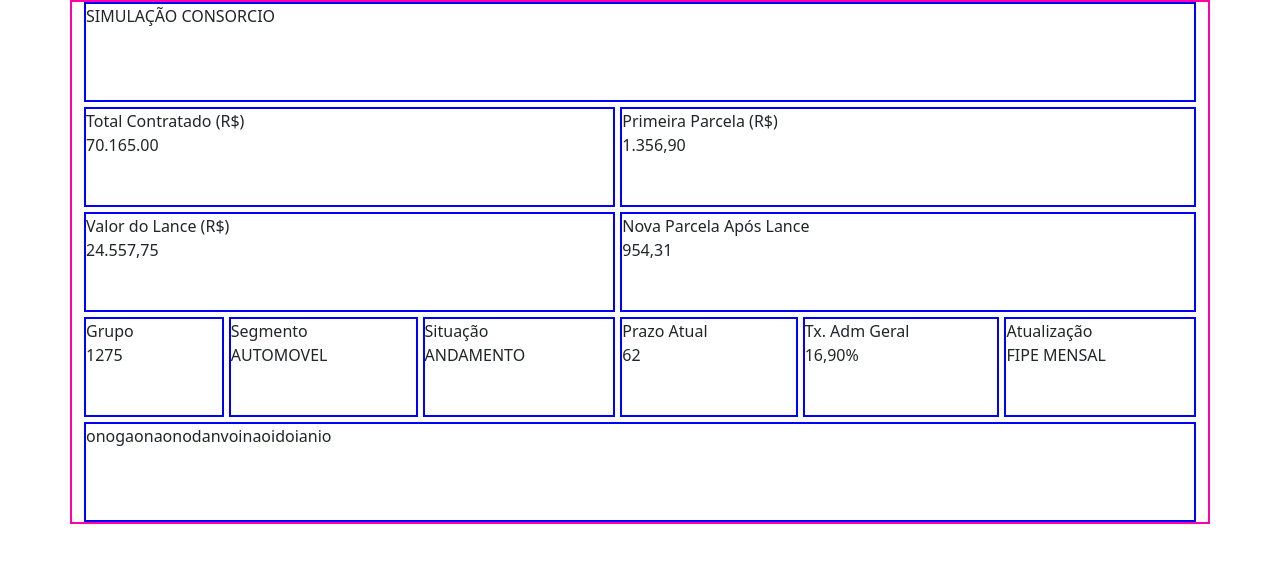
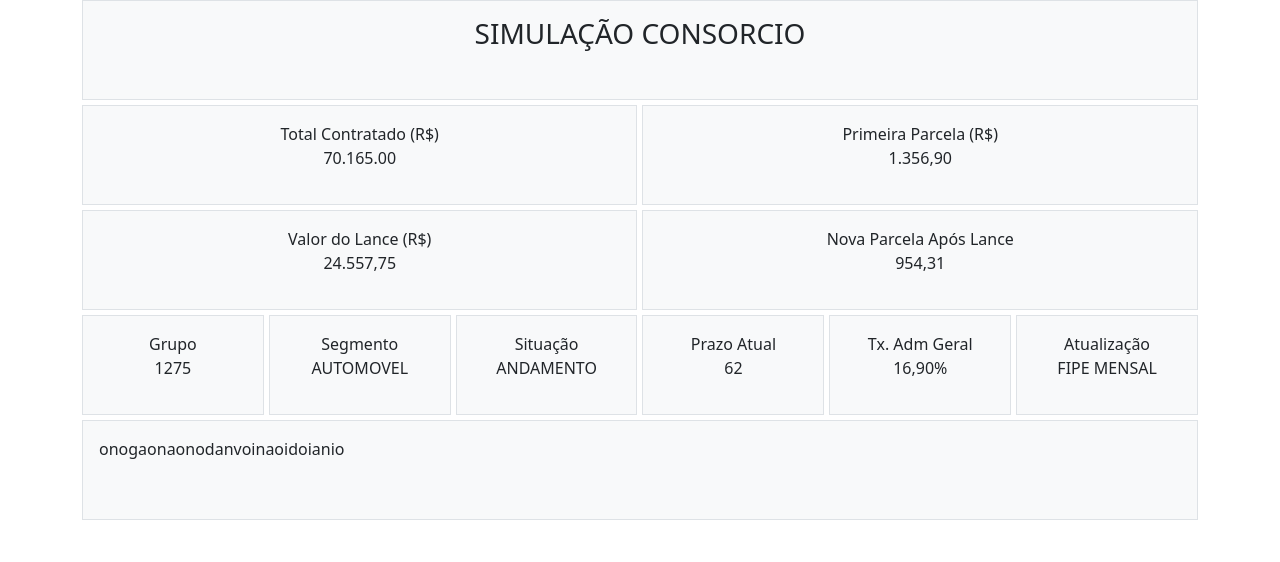
Before and after one commit to Paulo-AsR/dash_consorcio, a plain HTML site: page index.html in a window 1280 px wide. Drawn offline with nearby package versions, Linux system fonts and the light colour scheme.

Commit message:
grid + bootstrap

```diff
--- a/index.html
+++ b/index.html
@@ -8,24 +8,26 @@
     <link href="https://cdn.jsdelivr.net/npm/bootstrap@5.1.3/dist/css/bootstrap.min.css" rel="stylesheet" integrity="sha384-1BmE4kWBq78iYhFldvKuhfTAU6auU8tT94WrHftjDbrCEXSU1oBoqyl2QvZ6jIW3" crossorigin="anonymous">
     <link href="https://fonts.googleapis.com/icon?family=Material+Icons"
       rel="stylesheet">
+    <link href="https://cdn.jsdelivr.net/npm/bootstrap@5.1.3/dist/css/bootstrap.min.css" rel="stylesheet" integrity="sha384-1BmE4kWBq78iYhFldvKuhfTAU6auU8tT94WrHftjDbrCEXSU1oBoqyl2QvZ6jIW3" crossorigin="anonymous">
+
     <title>Document</title>
 </head>
 <body>
     <div class="container">
-        <div  class="head">SIMULAÇÃO CONSORCIO</div>
-        <div  class="snd">Total Contratado (R$) <br>70.165.00</br></div>
-        <div  class="sna">Primeira Parcela (R$) <br>1.356,90</br></div>
-        <div  class="fst">Valor do Lance (R$) <br> 24.557,75</div>
-        <div  class="fsa">Nova Parcela Após Lance <br>954,31</div>
-        <div  class="data">Grupo <br>1275</div>
-        <div  class="data">Segmento <br>AUTOMOVEL</div>
-        <div  class="data">Situação <br>ANDAMENTO</div>
-        <div  class="data">Prazo Atual <br>62</div>
-        <div  class="data">Tx. Adm Geral
+        <div  class="head p-3 border bg-light center" > <h3>SIMULAÇÃO CONSORCIO</h3></div>
+        <div  class="snd p-3 border bg-light center">Total Contratado (R$) <br>70.165.00</br></div>
+        <div  class="sna p-3 border bg-light center">Primeira Parcela (R$) <br>1.356,90</br></div>
+        <div  class="fst p-3 border bg-light center">Valor do Lance (R$) <br> 24.557,75</div>
+        <div  class="fsa p-3 border bg-light center">Nova Parcela Após Lance <br>954,31</div>
+        <div  class="data p-3 border bg-light center">Grupo <br>1275</div>
+        <div  class="data p-3 border bg-light center">Segmento <br>AUTOMOVEL</div>
+        <div  class="data p-3 border bg-light center">Situação <br>ANDAMENTO</div>
+        <div  class="data p-3 border bg-light center">Prazo Atual <br>62</div>
+        <div  class="data p-3 border bg-light center">Tx. Adm Geral
 
             <br>16,90% </div>
-        <div  class="data">Atualização <br>FIPE MENSAL</div>
-        <div  class="footer">onogaonaonodanvoinaoidoianio</div>
+        <div  class="data p-3 border bg-light center">Atualização <br>FIPE MENSAL</div>
+        <div  class="footer p-3 border bg-light">onogaonaonodanvoinaoidoianio</div>
     </div>
 </body>
 </html>
--- a/style.css
+++ b/style.css
@@ -4,8 +4,9 @@
 }*/
 
 .container {
-  border: 2px solid #ff00ab;
+  /*border: 2px solid #ff00ab;*/
   display: grid;
+  grid-template-columns: repeat(6, 1fr);
   grid-template-areas:
    "head head head head head head"
    "snd snd snd sna sna sna"
@@ -17,7 +18,7 @@
  }
 
  .container div {
-  border: 2px solid #0000ff;
+  /*border: 2px solid #0000ff;*/
  }
 
  .head{
@@ -43,3 +44,7 @@
  .footer {
   grid-area: footer;
  }
+
+ .center {
+   text-align: center;
+ }
```
